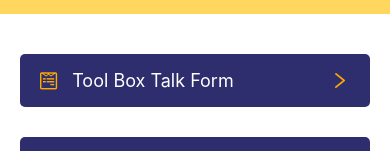
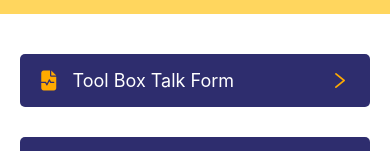
Before and after one commit to TechSkill-repo/shc-sms-app, a React Native app: screen /TBM in a window 390 px wide. Shown: the part 186-337 px from the top of the page. Built offline with nearby package versions, Linux system fonts and the light colour scheme.

Commit message:
ui change

```diff
--- a/Navigation/TabNavigation.js
+++ b/Navigation/TabNavigation.js
@@ -7,7 +7,6 @@ import { MaterialCommunityIcons } from "@expo/vector-icons";
 import Home from "../screens/Home";
 import Setting from "../screens/Setting";
 import Menu from "../screens/Menu";
-import TbmPage from "../screens/TbM/TbmPage";
 import TBM from "../routes/TbmRoutes.js/TBM";
 
 const Tab = createBottomTabNavigator();
--- a/screens/TbM/TbmPage.js
+++ b/screens/TbM/TbmPage.js
@@ -125,8 +125,8 @@ const TbmPage = () => {
               alignItems: "center",
             }}
           >
-            <FontAwesome
-              name="wpforms"
+            <FontAwesome6
+              name="file-waveform"
               size={20}
               color="#ffaa00"
               style={{
```
